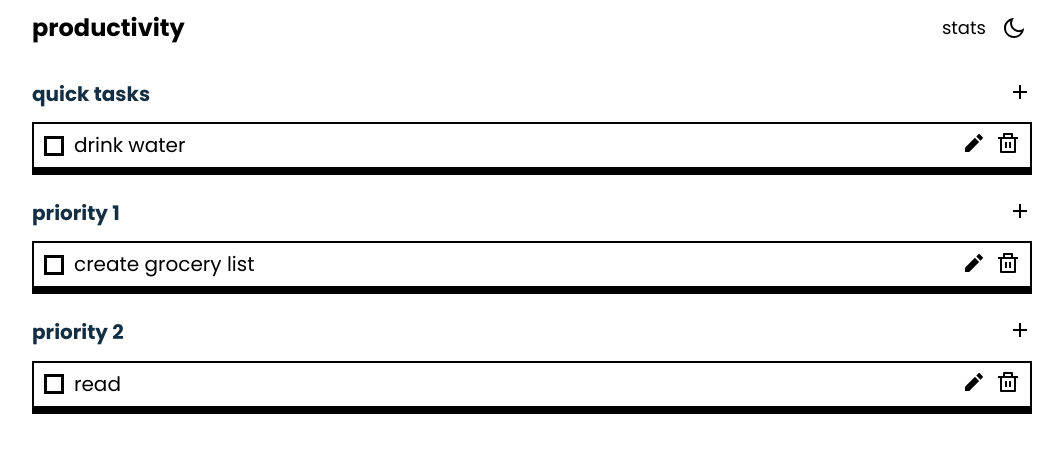
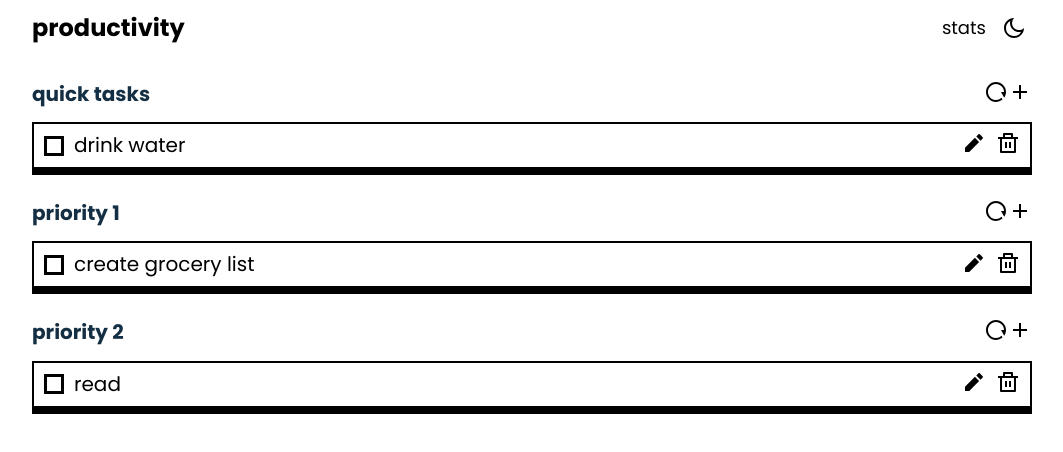
Before and after one commit to colorlessenergy/productivity, a Next.js app: page / in a window 1280 px wide. Shown: the top 452 px of the page, without its empty margins (108-1171 px from the left). Built offline with nearby package versions, Linux system fonts and the light colour scheme.

Commit message:
add functionality to reset tasks

```diff
--- a/pages/index.js
+++ b/pages/index.js
@@ -171,6 +171,27 @@ export default function App() {
         });
     };
 
+    const resetTasks = type => {
+        let taskCount = JSON.parse(localStorage.getItem('taskCount'));
+        let cloneTasks = JSON.parse(JSON.stringify(tasks));
+
+        cloneTasks[type] = cloneTasks[type].map(task => {
+            const taskText = task.task.toLowerCase().trim();
+            if (task.isDone) {
+                taskCount[taskText] -= 1;
+            }
+
+            return {
+                ...task,
+                isDone: false
+            };
+        });
+
+        localStorage.setItem('taskCount', JSON.stringify(taskCount));
+        setTasks(cloneTasks);
+        localStorage.setItem('tasks', JSON.stringify(cloneTasks));
+    };
+
     return (
         <div>
             <Head>
@@ -187,7 +208,11 @@ export default function App() {
                         quick tasks
                     </h2>
 
-                    <button onClick={() => toggleAddTaskModal('quickTasks')}>
+                    <div>
+                        <button
+                            onClick={() => resetTasks('quickTasks')}
+                            title="reset quick tasks"
+                        >
                             <svg
                                 xmlns="http://www.w3.org/2000/svg"
                                 viewBox="0 0 24 24"
@@ -195,10 +220,23 @@ export default function App() {
                                 height="24"
                                 className="icon"
                             >
-                            <path fill="none" d="M0 0h24v24H0z" />
+                                <path d="M18.537 19.567A9.961 9.961 0 0 1 12 22C6.477 22 2 17.523 2 12S6.477 2 12 2s10 4.477 10 10c0 2.136-.67 4.116-1.81 5.74L17 12h3a8 8 0 1 0-2.46 5.772l.997 1.795z" />
+                            </svg>
+                        </button>
+                        <button
+                            onClick={() => toggleAddTaskModal('quickTasks')}
+                        >
+                            <svg
+                                xmlns="http://www.w3.org/2000/svg"
+                                viewBox="0 0 24 24"
+                                width="24"
+                                height="24"
+                                className="icon"
+                            >
                                 <path d="M11 11V5h2v6h6v2h-6v6h-2v-6H5v-2z" />
                             </svg>
                         </button>
+                    </div>
                 </div>
                 {tasks.quickTasks ? (
                     <SortableTasks
@@ -224,7 +262,11 @@ export default function App() {
                         priority 1
                     </h2>
 
-                    <button onClick={() => toggleAddTaskModal('firstPriority')}>
+                    <div>
+                        <button
+                            onClick={() => resetTasks('firstPriority')}
+                            title="reset priority 1 tasks"
+                        >
                             <svg
                                 xmlns="http://www.w3.org/2000/svg"
                                 viewBox="0 0 24 24"
@@ -232,10 +274,24 @@ export default function App() {
                                 height="24"
                                 className="icon"
                             >
-                            <path fill="none" d="M0 0h24v24H0z" />
+                                <path d="M18.537 19.567A9.961 9.961 0 0 1 12 22C6.477 22 2 17.523 2 12S6.477 2 12 2s10 4.477 10 10c0 2.136-.67 4.116-1.81 5.74L17 12h3a8 8 0 1 0-2.46 5.772l.997 1.795z" />
+                            </svg>
+                        </button>
+
+                        <button
+                            onClick={() => toggleAddTaskModal('firstPriority')}
+                        >
+                            <svg
+                                xmlns="http://www.w3.org/2000/svg"
+                                viewBox="0 0 24 24"
+                                width="24"
+                                height="24"
+                                className="icon"
+                            >
                                 <path d="M11 11V5h2v6h6v2h-6v6h-2v-6H5v-2z" />
                             </svg>
                         </button>
+                    </div>
                 </div>
                 {tasks.firstPriority ? (
                     <SortableTasks
@@ -261,6 +317,22 @@ export default function App() {
                         priority 2
                     </h2>
 
+                    <div>
+                        <button
+                            onClick={() => resetTasks('secondPriority')}
+                            title="reset priority 2 tasks"
+                        >
+                            <svg
+                                xmlns="http://www.w3.org/2000/svg"
+                                viewBox="0 0 24 24"
+                                width="24"
+                                height="24"
+                                className="icon"
+                            >
+                                <path d="M18.537 19.567A9.961 9.961 0 0 1 12 22C6.477 22 2 17.523 2 12S6.477 2 12 2s10 4.477 10 10c0 2.136-.67 4.116-1.81 5.74L17 12h3a8 8 0 1 0-2.46 5.772l.997 1.795z" />
+                            </svg>
+                        </button>
+
                         <button
                             onClick={() => toggleAddTaskModal('secondPriority')}
                         >
@@ -271,10 +343,10 @@ export default function App() {
                                 height="24"
                                 className="icon"
                             >
-                            <path fill="none" d="M0 0h24v24H0z" />
                                 <path d="M11 11V5h2v6h6v2h-6v6h-2v-6H5v-2z" />
                             </svg>
                         </button>
+                    </div>
                 </div>
                 {tasks.secondPriority ? (
                     <SortableTasks
```
Lines whose indentation alone changed are shown as unchanged.
